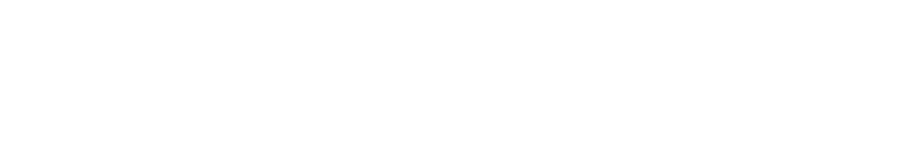
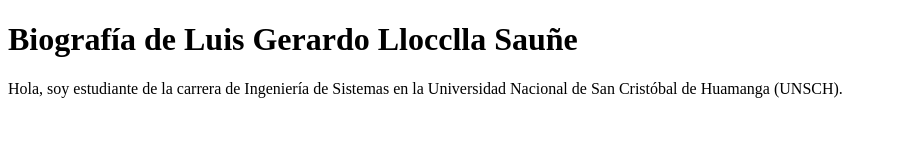
Before and after one commit to luisllocclla27-del/TallerGit, a plain HTML site: page index.html in a window 1280 px wide. Shown: the whole page, without its empty margins (0-897 px from the left). Drawn offline with Linux system fonts and the light colour scheme.

Commit message:
Commit 3: Agregando encabezado y presentacion personal

```diff
--- a/index.html
+++ b/index.html
@@ -6,6 +6,7 @@
     <title>Mi Biografía</title>
 </head>
 <body>
-
+    <h1>Biografía de Luis Gerardo Llocclla Sauñe</h1>
+    <p>Hola, soy estudiante de la carrera de Ingeniería de Sistemas en la Universidad Nacional de San Cristóbal de Huamanga (UNSCH).</p>
 </body>
 </html>
```
